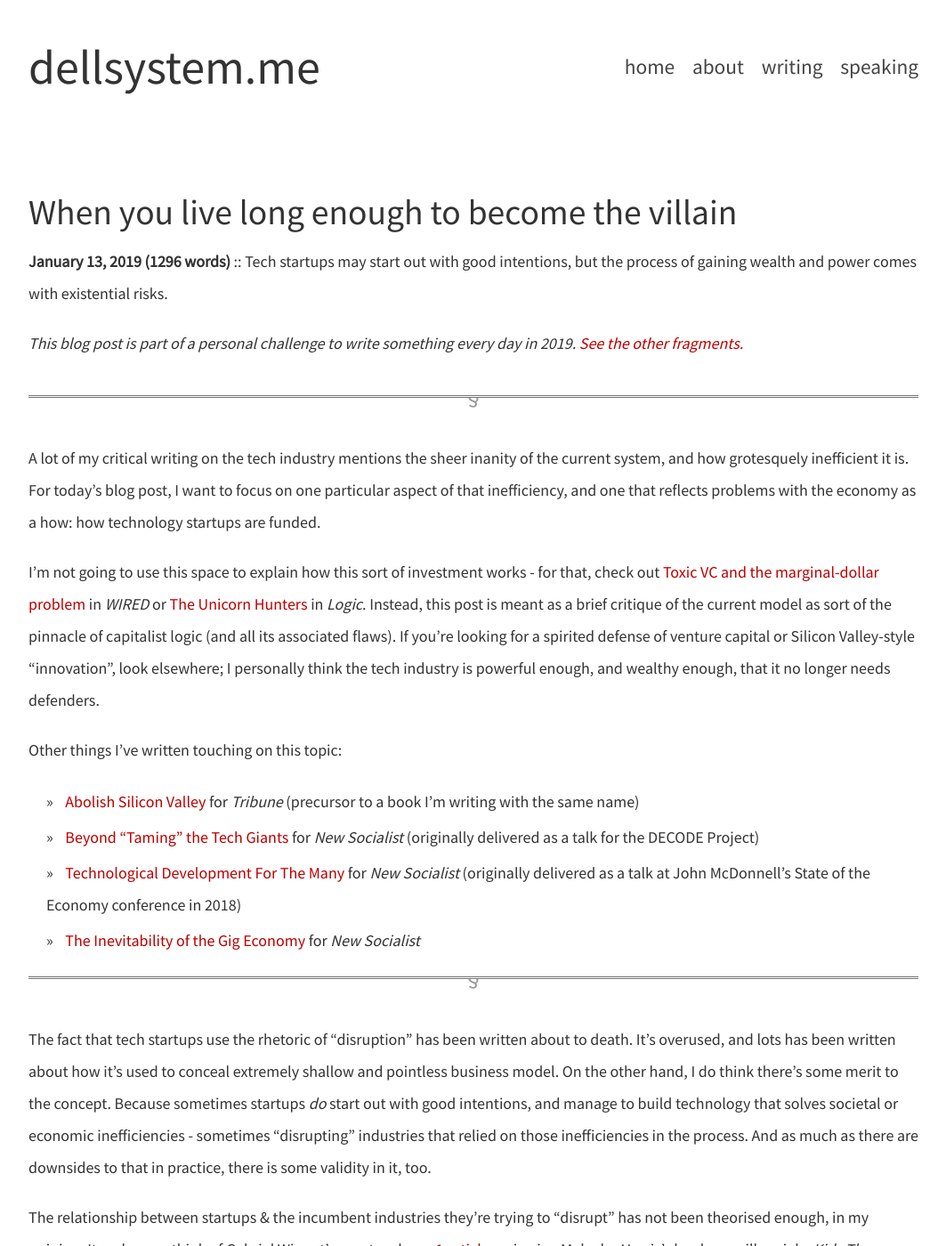
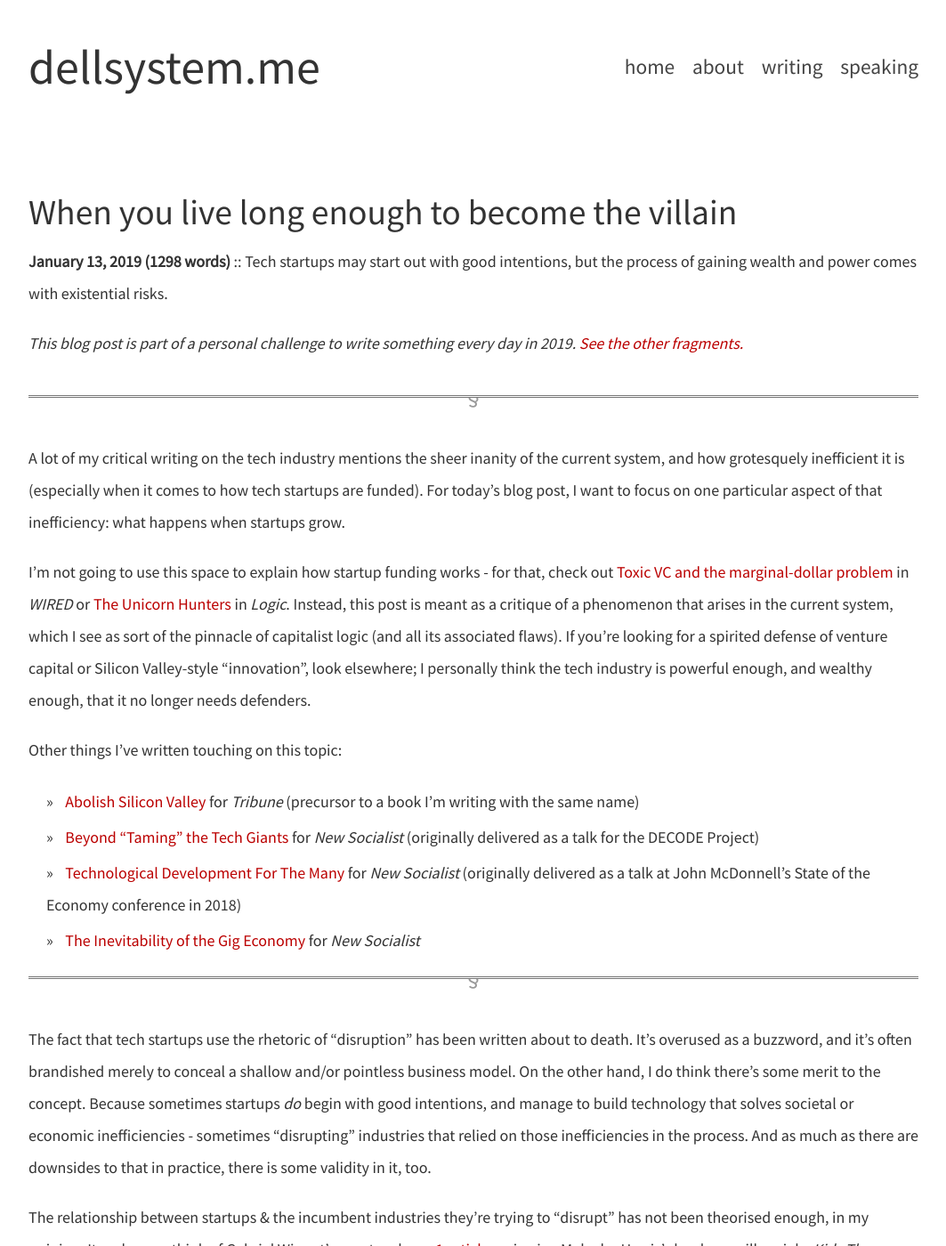
Before and after one commit to dellsystem/dellsystem.github.io, a Jekyll site: the page built from _posts/2019-1-13-fragments-13.md, in a window 1280 px wide and 1400 px high. Shown: the whole window at 89% size, without its empty margins (108-1171 px from the left). Built offline with Jekyll 4.4.1, drawn with Linux system fonts in a browser that asks for light colours.

Commit message:
Update framgents-13 blog post
Fixed typos + Changed the intro to make it fit the rest of the post

```diff
--- a/_posts/2019-1-13-fragments-13.md
+++ b/_posts/2019-1-13-fragments-13.md
@@ -4,9 +4,9 @@ layout: fragment
 description: "Tech startups may start out with good intentions, but the process of gaining wealth and power comes with existential risks."
 ---
 
-A lot of my critical writing on the tech industry mentions the sheer inanity of the current system, and how grotesquely inefficient it is. For today's blog post, I want to focus on one particular aspect of that inefficiency, and one that reflects problems with the economy as a how: how technology startups are funded.
+A lot of my critical writing on the tech industry mentions the sheer inanity of the current system, and how grotesquely inefficient it is (especially when it comes to how tech startups are funded). For today's blog post, I want to focus on one particular aspect of that inefficiency: what happens when startups grow.
 
-I'm not going to use this space to explain how this sort of investment works - for that, check out [Toxic VC and the marginal-dollar problem](https://techcrunch.com/2017/10/26/toxic-vc-and-the-marginal-dollar-problem/) in _WIRED_ or [The Unicorn Hunters](https://logicmag.io/04-the-unicorn-hunters/) in _Logic_. Instead, this post is meant as a brief critique of the current model as sort of the pinnacle of capitalist logic (and all its associated flaws). If you're looking for a spirited defense of venture capital or Silicon Valley-style "innovation", look elsewhere; I personally think the tech industry is powerful enough, and wealthy enough, that it no longer needs defenders.
+I'm not going to use this space to explain how startup funding works - for that, check out [Toxic VC and the marginal-dollar problem](https://techcrunch.com/2017/10/26/toxic-vc-and-the-marginal-dollar-problem/) in _WIRED_ or [The Unicorn Hunters](https://logicmag.io/04-the-unicorn-hunters/) in _Logic_. Instead, this post is meant as a critique of a phenomenon that arises in the current system, which I see as sort of the pinnacle of capitalist logic (and all its associated flaws). If you're looking for a spirited defense of venture capital or Silicon Valley-style "innovation", look elsewhere; I personally think the tech industry is powerful enough, and wealthy enough, that it no longer needs defenders.
 
 Other things I've written touching on this topic:
 
@@ -17,7 +17,7 @@ Other things I've written touching on this topic:
 
 ***
 
-The fact that tech startups use the rhetoric of "disruption" has been written about to death. It's overused, and lots has been written about how it's used to conceal extremely shallow and pointless business model. On the other hand, I do think there's some merit to the concept. Because sometimes startups _do_ start out with good intentions, and manage to build technology that solves societal or economic inefficiencies - sometimes "disrupting" industries that relied on those inefficiencies in the process. And as much as there are downsides to that in practice, there is some validity in it, too.
+The fact that tech startups use the rhetoric of "disruption" has been written about to death. It's overused as a buzzword, and it's often brandished merely to conceal a shallow and/or pointless business model. On the other hand, I do think there's some merit to the concept. Because sometimes startups _do_ begin with good intentions, and manage to build technology that solves societal or economic inefficiencies - sometimes "disrupting" industries that relied on those inefficiencies in the process. And as much as there are downsides to that in practice, there is some validity in it, too.
 
 The relationship between startups & the incumbent industries they're trying to "disrupt" has not been theorised enough, in my opinion. It makes me think of Gabriel Winant's spectacular [n+1 article](https://nplusonemag.com/issue-30/reviews/not-every-kid-bond-matures-2/) reviewing Malcolm Harris's book on millennials, _Kids These Days_, on the relationship between the younger and older generations:
 
```
